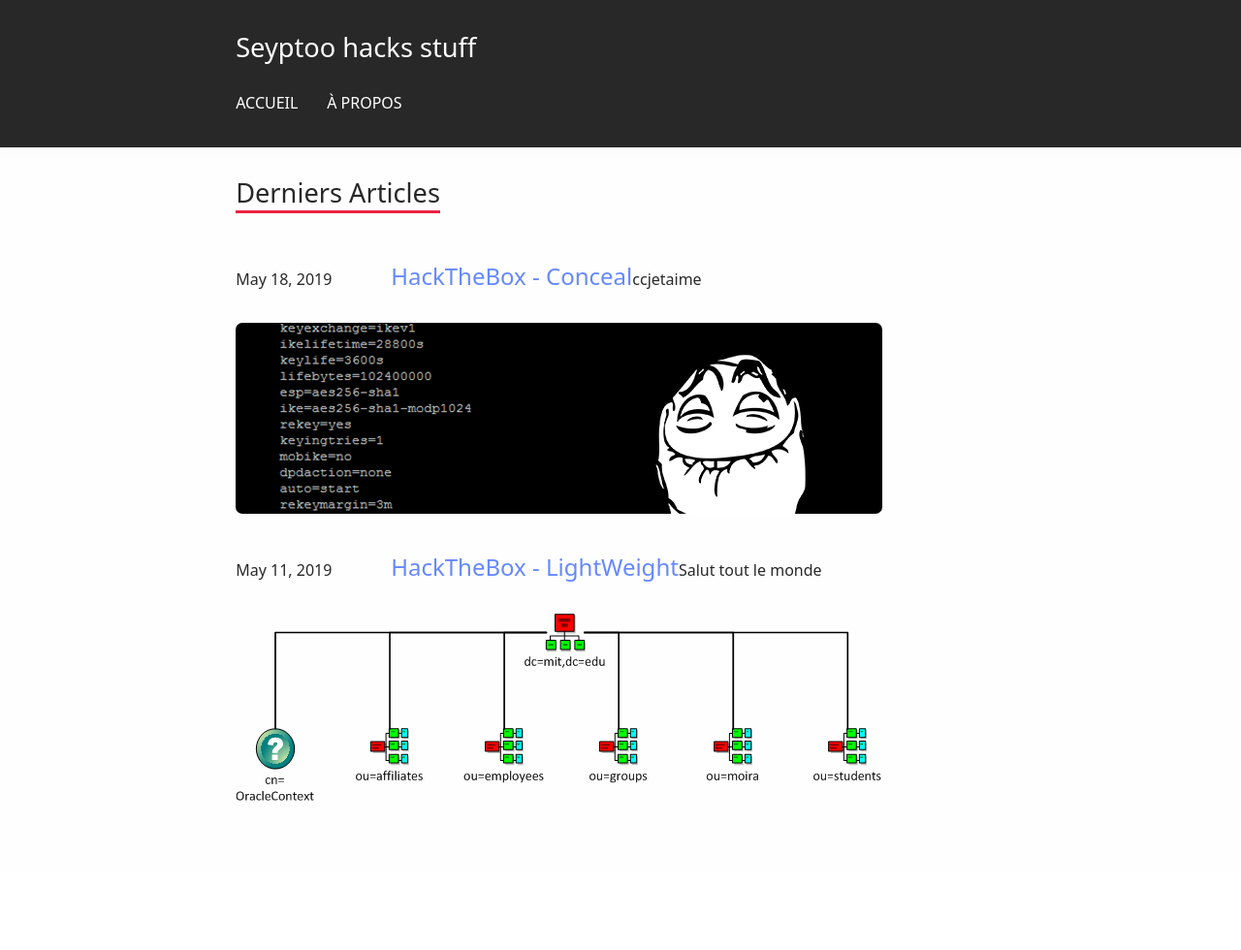
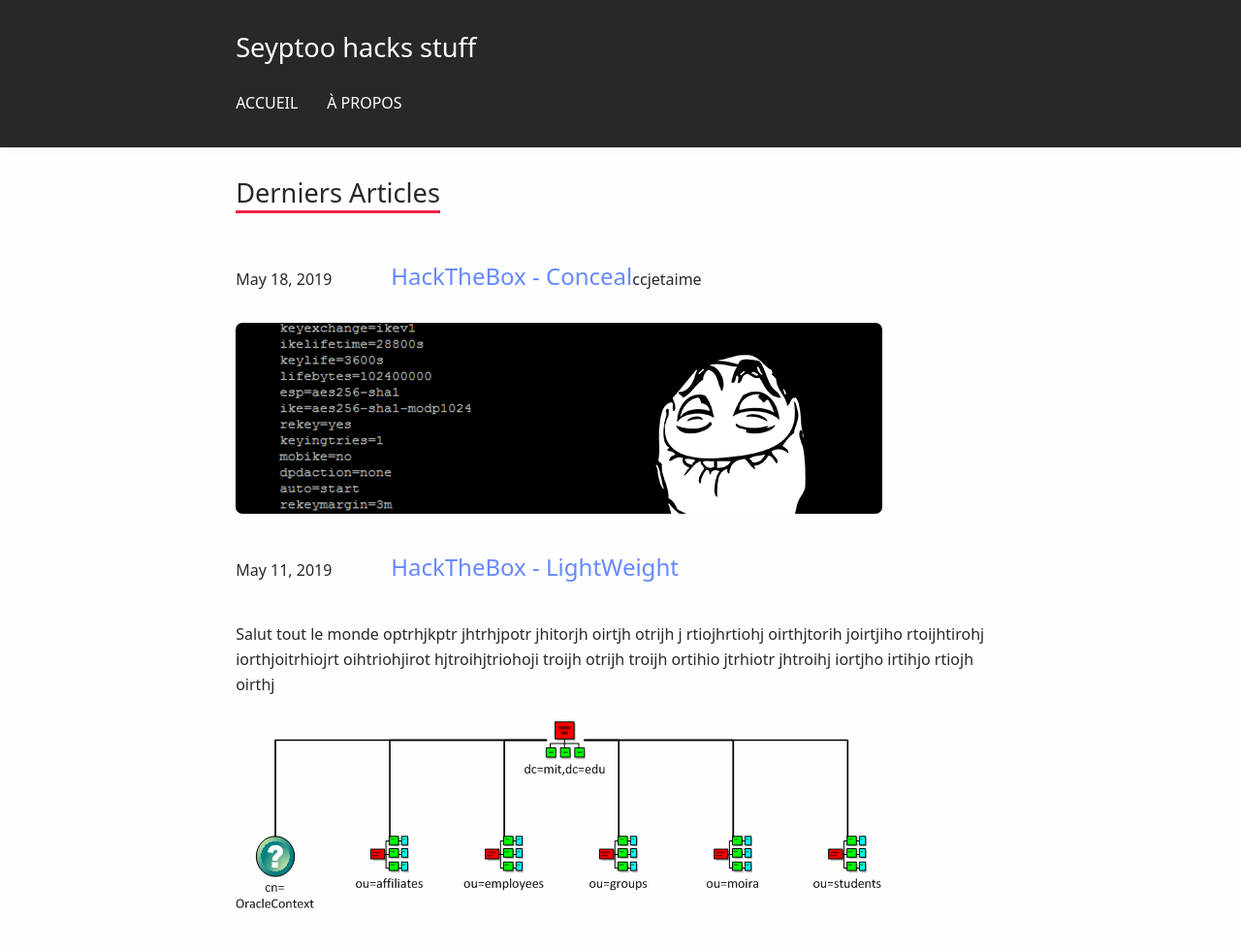
Before and after one commit to Seyptoo/seyptoo.github.io, a Jekyll site: the page built from index.html, in a window 1280 px wide. Shown: the whole page at 97% size. Built offline with Jekyll 4.4.1, drawn with Linux system fonts in a browser that asks for light colours; the list of posts is cut into pages by our own code; before the commit the page ends 900 px from its top, so only the background shows below that.

Commit message:
Update 2019-05-11-hackthebox-lightweight.md

```diff
--- a/_posts/2019-05-11-hackthebox-lightweight.md
+++ b/_posts/2019-05-11-hackthebox-lightweight.md
@@ -1,7 +1,7 @@
 ---
 title: "HackTheBox - LightWeight"
 description: "ldap_hierarchy_mit.png"
-tags: ["Salut tout le monde"]
+tags: ["Salut tout le monde optrhjkptr jhtrhjpotr jhitorjh oirtjh otrijh j rtiojhrtiohj oirthjtorih joirtjiho rtoijhtirohj iorthjoitrhiojrt oihtriohjirot  hjtroihjtriohoji troijh otrijh troijh ortihio jtrhiotr jhtroihj iortjho irtihjo rtiojh oirthj"]
 ---
 
 ![Flower](http://image.noelshack.com/fichiers/2018/52/7/1546159641-capture-du-2018-12-30-09-47-09.png)
```
